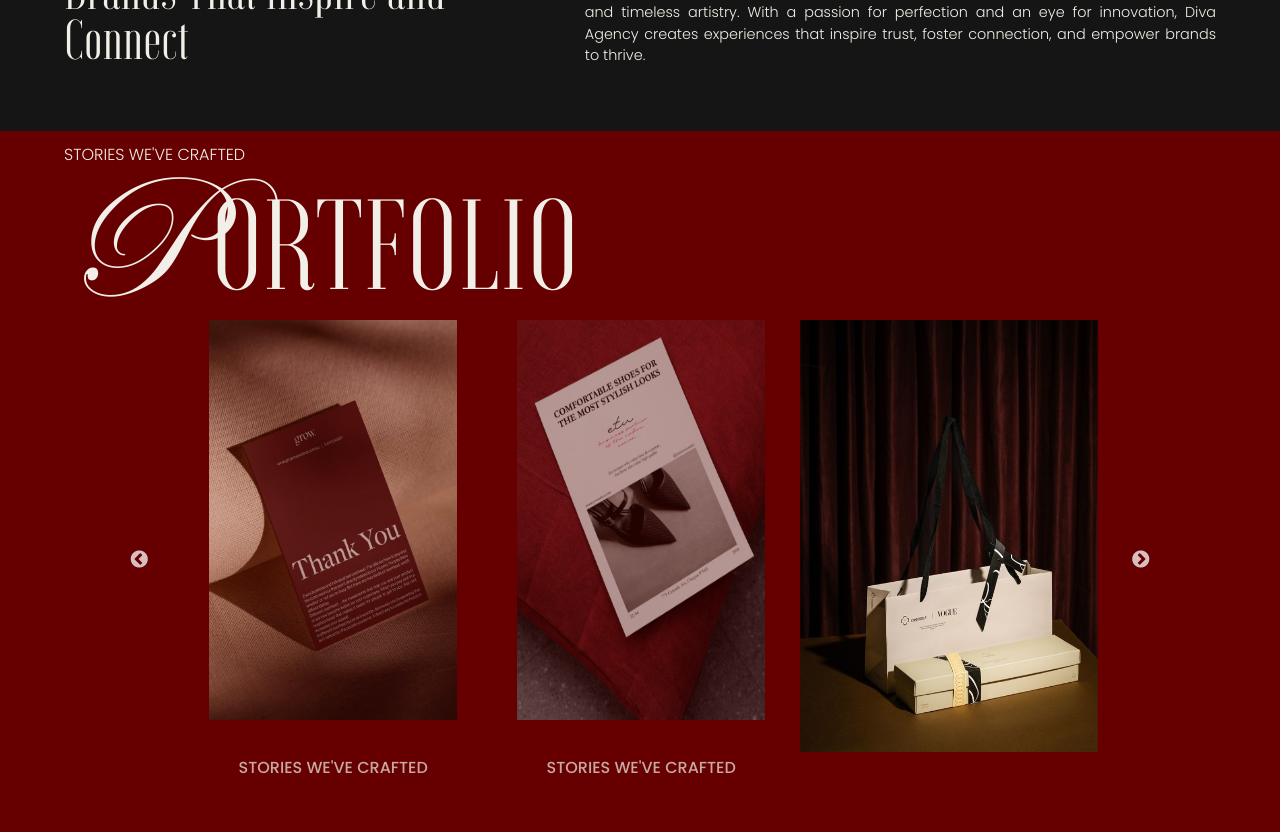
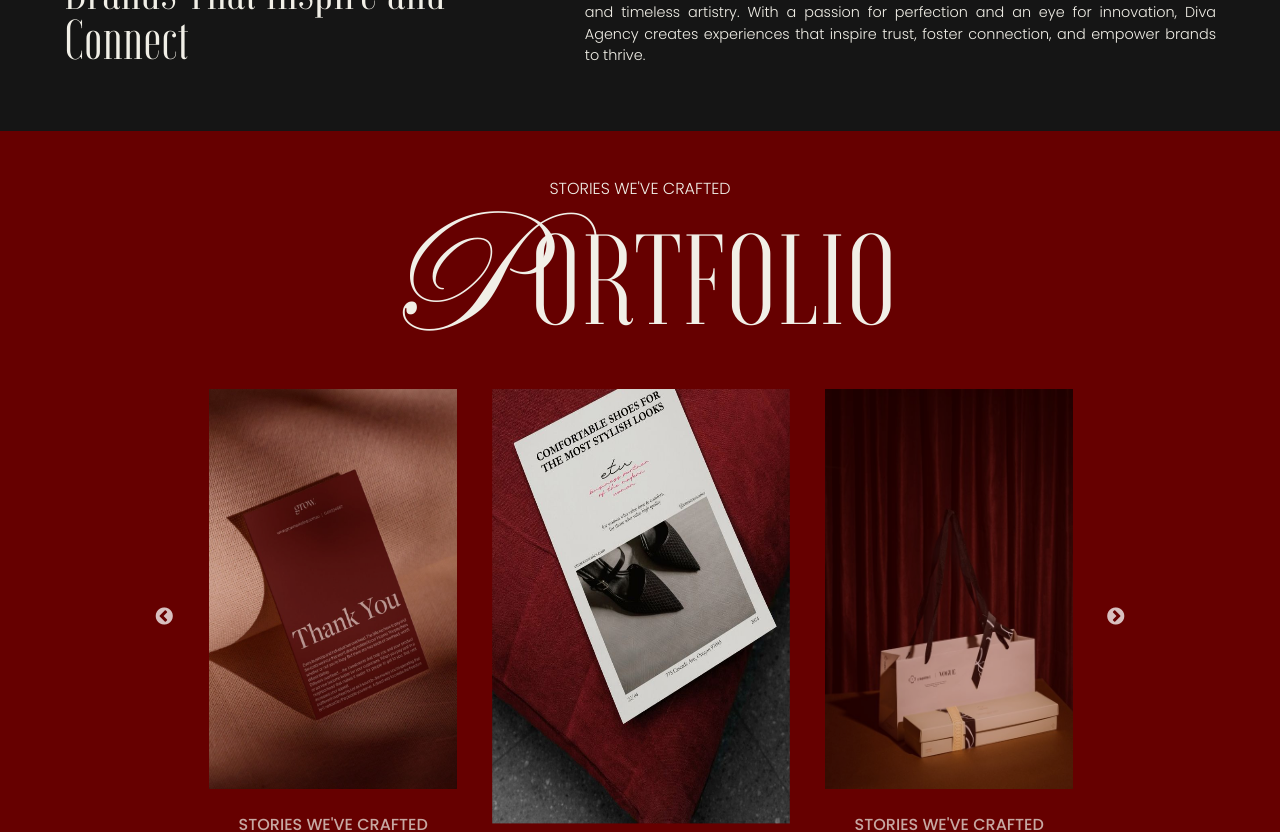
Before and after one commit to RoukayaZaki/Diva, a React (Vite) app: page / in a window 1280 px wide. Shown: the part 980-1812 px from the top of the page. Built offline with nearby package versions, Linux system fonts and the light colour scheme.

Commit message:
finish desktop view

```diff
--- a/src/assets/styles/footer.css
+++ b/src/assets/styles/footer.css
@@ -2,7 +2,7 @@
     background-color: var(--black);
     color: var(--cream);
     text-align: center;
-    padding: 20px 20px;
+    /* padding: 20px 20px; */
     font-family: "Poppins";
 
 }
@@ -23,7 +23,7 @@
 .footer-inquiry {
     color: var(--cream);
     text-decoration: none;
-    font-weight: 500;
+    font-weight: 400;
     font-size: .8em;
     text-decoration: underline;
     margin-bottom: 20px;
@@ -103,3 +103,16 @@
     width: 1.4em;
     height: 1.3em;
 }
+.footer-copyright-line {
+
+    margin-right: 25%;
+    margin-top: 20px;
+    border-top: 1px solid var(--cream);
+}
+
+.footer-copyright {
+    text-align: center;
+    padding: 20px 0;
+    font-size: 14px;
+    color: var(--cream);
+}
--- a/src/assets/styles/hero.css
+++ b/src/assets/styles/hero.css
@@ -135,7 +135,7 @@
     align-items: flex-end;
     justify-content: center;
     background-color: var(--black);
-    min-height: 18vh;
+
     color: var(--cream);
     padding: 5% 5% 5% 5%;
 }
@@ -184,25 +184,33 @@
     justify-content: center;
 }
 
-.home-portfolio p {
+.home-portfolio-title p {
     font-family: "Poppins";
     text-transform: uppercase;
     line-height: 3;
     font-weight: 300;
 }
 
-.home-portfolio span:first-child {
+.home-portfolio-title span:first-child {
     color: var(--cream) !important;
     font-size: 11em !important;
     line-height: .8;
     text-transform: uppercase;
 }
 
-.home-portfolio span {
+.home-portfolio-title span {
     color: var(--cream) !important;
     font-size: 8em !important;
     line-height: .8;
     text-transform: uppercase;
+}
+.home-portfolio-title {
+    align-items: center;
+    justify-content: center;
+    width: 100%;
+    display: flex;
+    flex-direction: column;
+    padding: 3% 0;
 }
 
 .home-projects {
@@ -215,8 +223,8 @@
     z-index: 10;
 } */
 .home-services {
-    margin: 0 5%;
-    min-height: 90vh;
+    margin: 0 5% 4%;
+    /* min-height: 90vh; */
 }
 
 .home-services-header {
--- a/src/assets/styles/testmonials.css
+++ b/src/assets/styles/testmonials.css
@@ -1,6 +1,6 @@
 .testimonial-container {
   padding: 5%;
-  margin-bottom: 20px;
+  /* margin-bottom: 20px; */
   align-items: center;
   justify-content: center;
 }
@@ -37,7 +37,7 @@
 }
 .testimonial-container.even button {
 
-  color: var(--black);
+  color: var(--burgundy);
 }
 .testimonial-container.odd button {
   color: var(--cream);
@@ -52,6 +52,7 @@
   /* justify-content: center;  */
   font-size: 1.5rem;
   outline: none;
+
 }
 
 .testimonial-container.odd {
@@ -70,7 +71,7 @@
   justify-content: center;
   align-items: center;
   font-family: "Poppins";
-  font-weight: 500;
+  font-weight: 400;
   font-size: 1em;
 }
 
--- a/src/components/Footer.tsx
+++ b/src/components/Footer.tsx
@@ -46,6 +46,10 @@ const Footer = () => {
           <FaPinterest />
         </a>
       </div>
+      <div className="footer-copyright-line"></div>
+      <div className="footer-copyright">
+        <p>Copyright © 2025 Diva Solutions | All rights reserved.</p>
+      </div>
     </footer>
   );
 };
--- a/src/components/ProjectCard.tsx
+++ b/src/components/ProjectCard.tsx
@@ -8,7 +8,7 @@ type ProjectCardProps = {
 }
 
 function ProjectCard({ image, title, id }: ProjectCardProps) {
-    console.log(image);
+    // console.log(image);
     return (
         <div className="project-card">
             <img key={id} src={image} alt={title} />
--- a/src/components/ProjectSlider.tsx
+++ b/src/components/ProjectSlider.tsx
@@ -8,50 +8,65 @@ import { faChevronLeft, faChevronRight } from '@fortawesome/free-solid-svg-icons
 import React from 'react';
 
 // Custom Previous Arrow
-const CustomPrevArrow = (props) => {
-  const {  onClick } = props;
-  return (
-    <div
-      className="slick-arrow slick-prev"
-      style={{ left: '-50px', zIndex: 1 }}
-      onClick={onClick}
-    >
-      <FontAwesomeIcon icon={faChevronLeft} />
-    </div>
-  );
-};
+// const CustomPrevArrow = (props) => {
+//   const { onClick } = props;
+//   return (
+//     <div
+//       className="slick-arrow slick-prev"
+//       style={{ left: '-50px', zIndex: 1 }}
+//       onClick={onClick}
+//     >
+//       <FontAwesomeIcon icon={faChevronLeft} />
+//     </div>
+//   );
+// };
 
-// Custom Next Arrow
-const CustomNextArrow = (props) => {
-  const {  onClick } = props;
-  return (
-    <div
-      className="slick-arrow slick-next"
-      style={{ right: '-50px', zIndex: 1 }}
-      onClick={onClick}
-    >
-      <FontAwesomeIcon icon={faChevronRight} />
-    </div>
-  );
-};
+// // Custom Next Arrow
+// const CustomNextArrow = (props) => {
+//   const { onClick } = props;
+//   return (
+//     <div
+//       className="slick-arrow slick-next"
+//       style={{ right: '-50px', zIndex: 1 }}
+//       onClick={onClick}
+//     >
+//       <FontAwesomeIcon icon={faChevronRight} />
+//     </div>
+//   );
+// };
 
 function ProjectSlider() {
-  const [activeSlide, setActiveSlide] = React.useState(2); // Default to the second slide (center)
+  const [activeSlide, setActiveSlide] = React.useState(1);
 
   const settings = {
     infinite: true,
     slidesToShow: 3,
     speed: 500,
     arrows: true,
-    prevArrow: <CustomPrevArrow />,
-    nextArrow: <CustomNextArrow />,
+    // prevArrow: <CustomPrevArrow />,
+    // nextArrow: <CustomNextArrow />,
     focusOnSelect: true,
-    beforeChange: (current: number,next: number) => {
-      // Update the active slide index
-      console.log(current);
-      console.log(next);
-      setActiveSlide(next + 1); // +1 because slides are 1-indexed in CSS
+// centerMode: true,
+    beforeChange: (current: number, next: number) => {
+      const totalSlides = projects.length;
+      let activeIndex = (next + 1) % (totalSlides + 1);
+      // if (next === 0 && current === totalSlides - 1) {
+      //   activeIndex = 0;
+      // } else if (next === totalSlides - 1 && current === 0) {
+      //   activeIndex = totalSlides-1;
+      // }
+      // else if (next === totalSlides - 1) {
+      //   // If sliding to the last card
+      //   activeIndex = totalSlides;
+      // }
+
+      console.log(activeIndex);
+      console.log("next: ", next);
+      console.log("current: ", current);
+      setActiveSlide(activeIndex);
     },
+
+
   };
 
   return (
@@ -60,7 +75,7 @@ function ProjectSlider() {
         {projects.map((project, index) => (
           <div
             key={project.id}
-            className={`slick-slide-wrapper ${index  === activeSlide ? 'active' : ''}`}
+            className={`slick-slide-wrapper ${index === activeSlide ? 'active' : ''}`}
           >
             <ProjectCard id={project.id} title={project.title} image={project.image} />
           </div>
--- a/src/pages/HomePage.tsx
+++ b/src/pages/HomePage.tsx
@@ -45,10 +45,13 @@ function HomePage() {
                 </div>
             </div>
             <div className="home-portfolio">
-                <p>
-                    Stories We've Crafted
-                </p>
-                <Title title="Portfolio" />
+                <div className="home-portfolio-title">
+
+                    <p>
+                        Stories We've Crafted
+                    </p>
+                    <Title title="Portfolio" />
+                </div>
                 <div className="home-projects">
                     <ProjectSlider />
                 </div>
```
